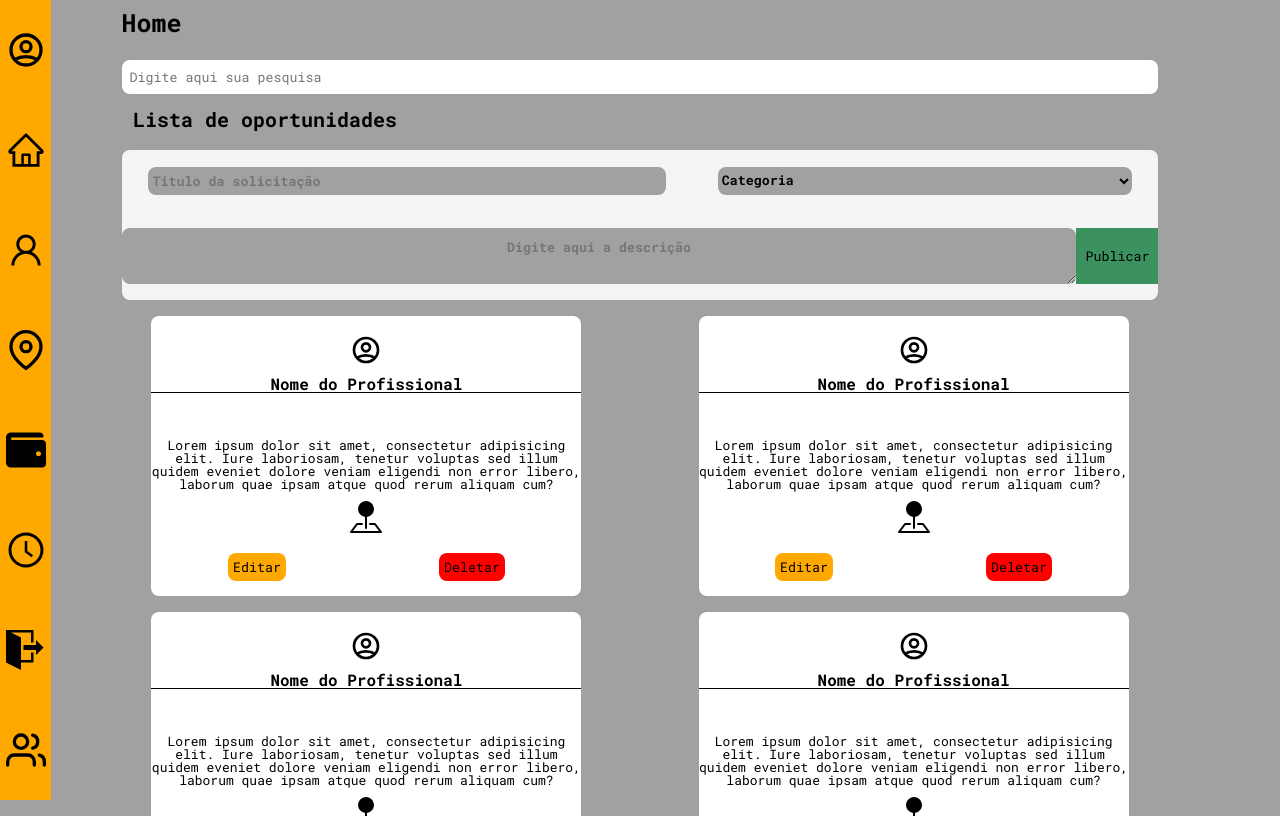
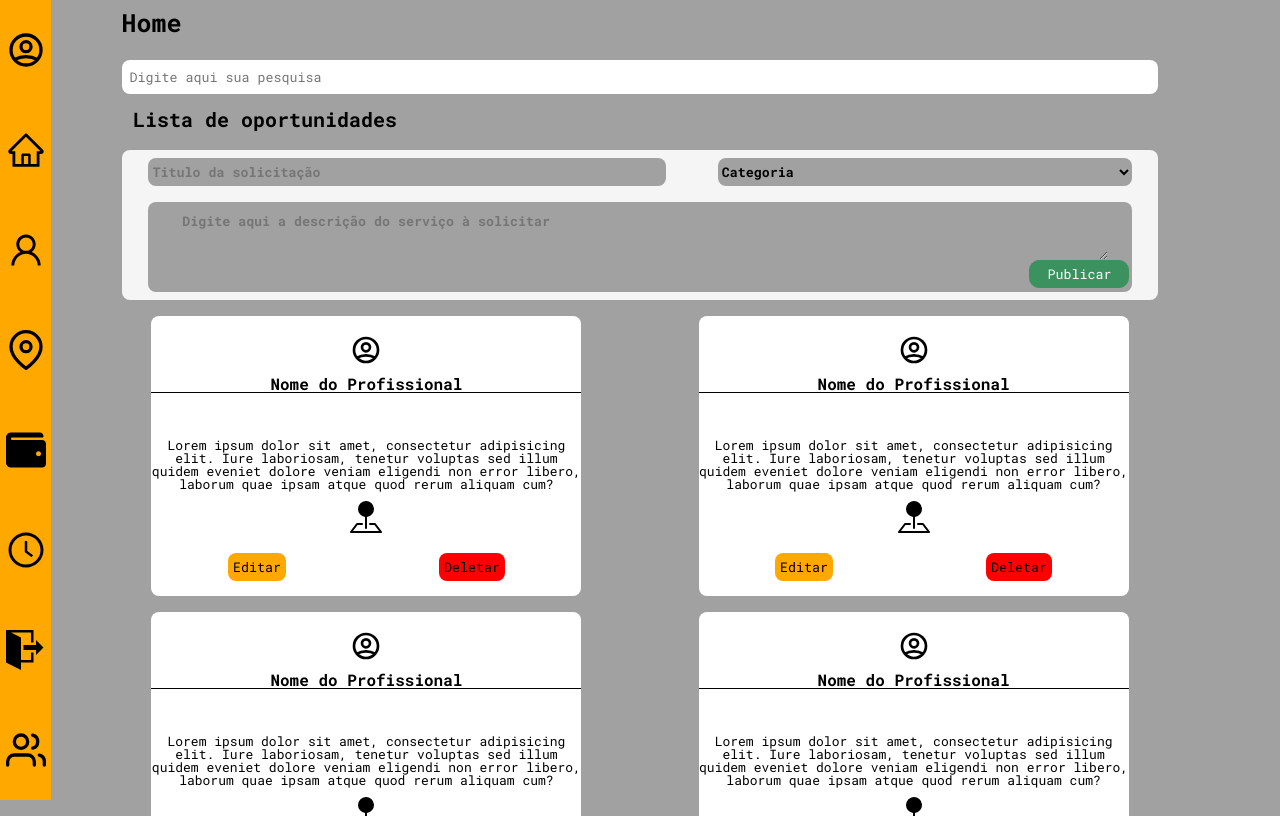
Before and after one commit to JoabeConrado19/WorKing, a React (Create React App) app: page /dashboard in a window 1280 px wide. Built offline with nearby package versions, Linux system fonts and the light colour scheme.

Commit message:
fix: css dashboardClient

```diff
--- a/src/Pages/DashboardClient.tsx
+++ b/src/Pages/DashboardClient.tsx
@@ -31,8 +31,8 @@ export const DashboardClient = () => {
                                     <option value="mecanico">Área de mecânica</option>
                                 </select>
                             </div>
-                            <div className='description-div'>
-                                <textarea name="" id="" placeholder='Digite aqui a descrição'></textarea>
+                            <div className='description'>
+                                <textarea name="" id="" placeholder='Digite aqui a descrição do serviço à solicitar'></textarea>
                                 <button className='publish'>Publicar</button>
                             </div>
                         </StyledForm>
--- a/src/index.css
+++ b/src/index.css
@@ -12,16 +12,12 @@ button {
   cursor: pointer;
 }
 
-
-.publicar {
-
-
-  border: 1px solid #3B925F;
-  background-color: #3B925F;
-  color: #ffffff;
-  border-radius: 10px;
-  width: 80%;
+.description {
+  display: flex;
+  height: 60%;
+  width: 95% !important;
   margin: 0 auto;
-  padding: 8px;
-
+  border-radius: 8px;
+  background-color: #A1A1A1;
+  flex-direction: column;
 }
--- a/src/styles/StyledClientDash.ts
+++ b/src/styles/StyledClientDash.ts
@@ -258,10 +258,12 @@ export const StyledForm = styled.form`
             width: 95%;
             margin: 0 auto;
             border-radius: 8px;
-            text-align: center;
+            text-align: left;
             background-color: #A1A1A1;
             color: black;
             font-weight: 700;
+            outline: 0;
+            height: 180px;
             padding: 10px;
         }
 
@@ -294,15 +296,25 @@ export const StyledForm = styled.form`
 
             border: 1px solid  #3B925F;
             background-color:  #3B925F;
-            color: black;
-            padding: 8px;
+            color: white;
+            border-radius: 10px;
+            width: 100px;
+            margin: 0px 3px 4px 0px  ;
+            align-self:flex-end;
+            padding: 4px;
 
         }
 
-        .description-div{
+            .description {
             display: flex;
+            height: 50%;
+            width: 90% !important;
+            margin: 0 auto;
+            border-radius: 8px;
+            background-color: #A1A1A1;
             flex-direction: column;
-        }
+}
+
 
 
     }
```
